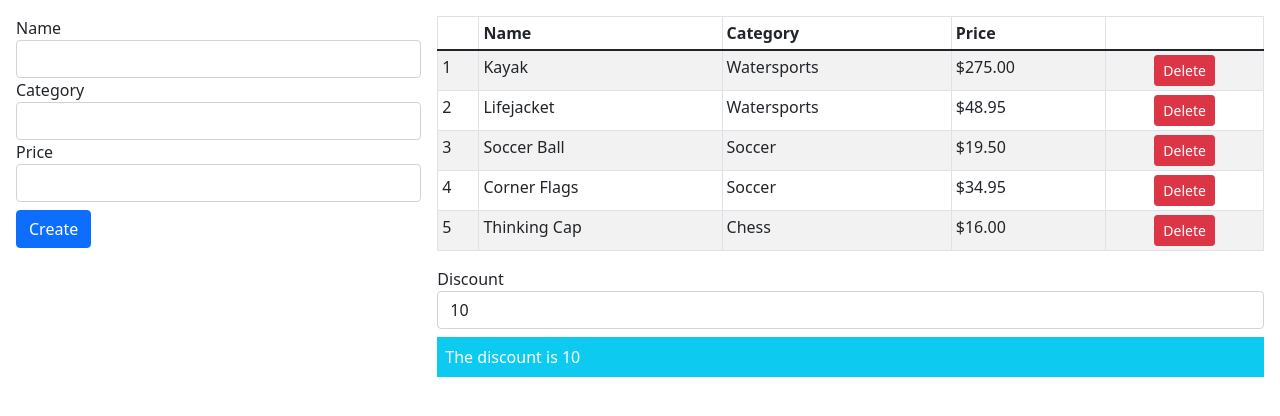
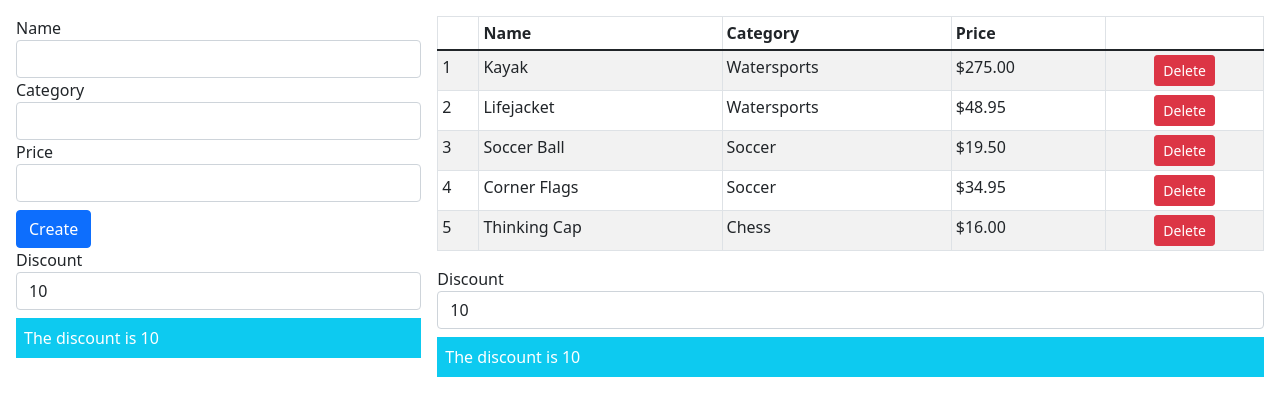
Before and after one commit to rafaelhfreitas/angular_underhood, an Angular app: page / in a window 1280 px wide. Shown: the top 416 px of the page. Built offline with nearby package versions, Linux system fonts and the light colour scheme.

Commit message:
Add service with dependence injection

```diff
--- a/src/app/app.module.ts
+++ b/src/app/app.module.ts
@@ -25,6 +25,7 @@ import { registerLocaleData } from '@angular/common';
 import { PaDiscountDisplayComponent } from './discountDisplay.component';
 import { PaDiscountEditorComponent } from './discountEditor.component';
 
+import { DiscountService } from './discount.service';
 
 registerLocaleData(localeFr);
 
@@ -52,6 +53,7 @@ registerLocaleData(localeFr);
     FormsModule
   ],
   // providers: [{provide: LOCALE_ID, useValue: "fr-FR"}],
+  providers: [DiscountService],
   bootstrap: [ProductComponent]
 })
 export class AppModule { }
--- a/src/app/discount.service.ts
+++ b/src/app/discount.service.ts
@@ -1,3 +1,6 @@
+import { Injectable } from "@angular/core";
+
+@Injectable()
 export class DiscountService {
 
     private discountValue: number = 10;
--- a/src/app/discountEditor.component.ts
+++ b/src/app/discountEditor.component.ts
@@ -6,15 +6,16 @@ import { DiscountService } from "./discount.service";
     selector: "paDiscountEditor",
     template: `<div class="form-group">
                     <label>Discount</label>
-                    <ng-template [ngIf]="discounter?.discount ?? false">
-                        <input [(ngModel)]="discounter!.discount"
-                             class="form-control" type="number" />
-                    </ng-template>
+                    <input [(ngModel)]="discounter.discount"
+                            class="form-control" type="number" />
                 </div>`
 })
 
 
 export class PaDiscountEditorComponent {
-    @Input("discounter")
-    discounter?: DiscountService;
+
+    constructor(public discounter: DiscountService) {}
+
+    // @Input("discounter")
+    // discounter?: DiscountService;
 }
--- a/src/app/productForm.component.html
+++ b/src/app/productForm.component.html
@@ -15,3 +15,6 @@
         Create
     </button>
 </form>
+
+<paDiscountEditor></paDiscountEditor>
+<paDiscountDisplay></paDiscountDisplay>
--- a/src/app/productTable.component.html
+++ b/src/app/productTable.component.html
@@ -24,5 +24,5 @@
 </table>
 
 
-<paDiscountEditor [discounter]="discounter"></paDiscountEditor>
-<paDiscountDisplay [discounter]="discounter"></paDiscountDisplay>
+<paDiscountEditor></paDiscountEditor>
+<paDiscountDisplay></paDiscountDisplay>
--- a/src/app/productTable.component.ts
+++ b/src/app/productTable.component.ts
@@ -11,7 +11,7 @@ import { DiscountService } from "./discount.service";
 })
 export class ProductTableComponent {
 
-    discounter: DiscountService = new DiscountService();
+    // discounter: DiscountService = new DiscountService();
 
     @Input("model")
     dataModel: Model | undefined;
```
Also changed, not shown: src/app/discountDisplay.component.ts (+8 -2 lines).
